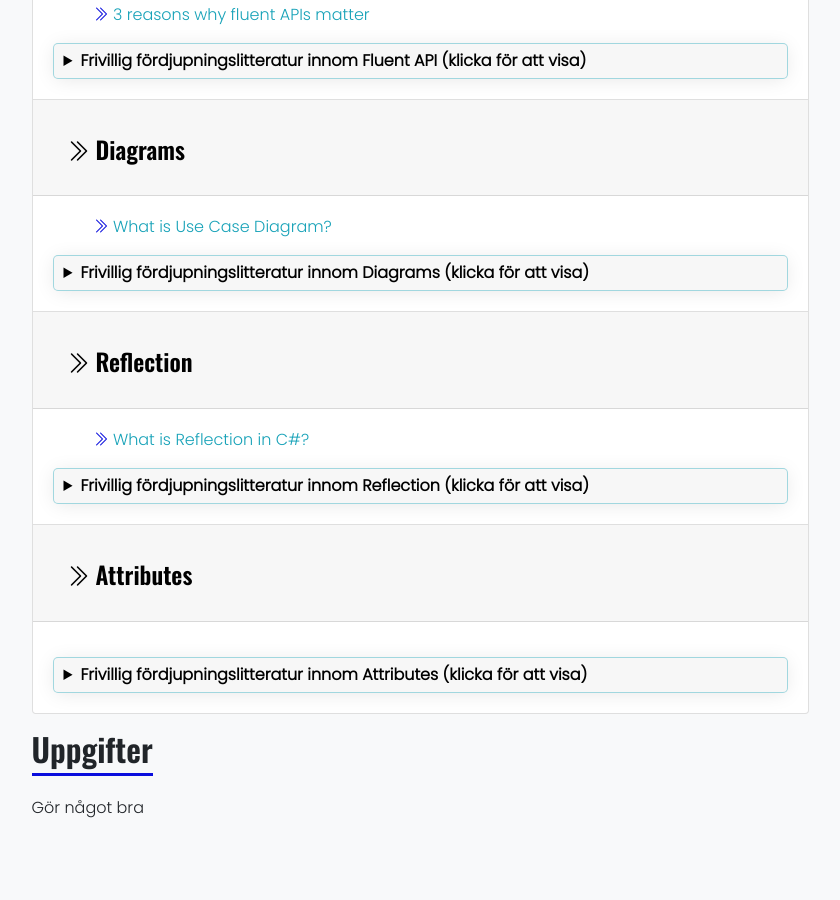
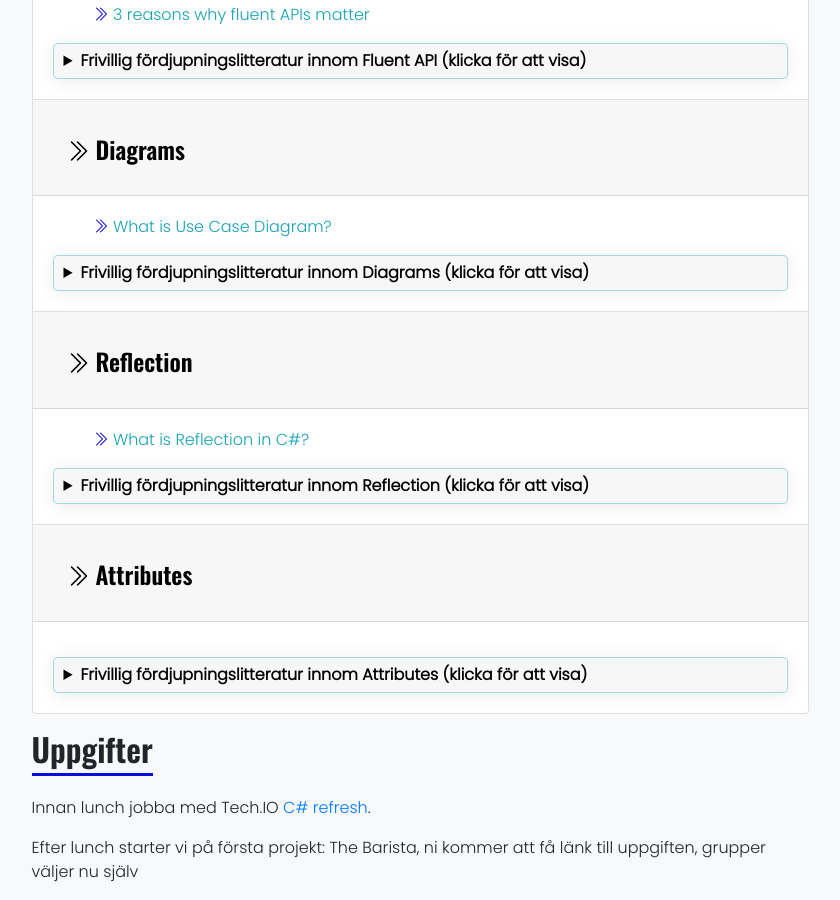
Before and after one commit to PGBSNH20/PGBSNH20-dataatkomst, a Jekyll site: the page built from lectures/introduction.md, in a window 1280 px wide and 900 px high, scrolled down 1973 px. Shown: the whole window, without its empty margins (220-1060 px from the left). Built offline with Jekyll 4.4.1, drawn with Linux system fonts in a browser that asks for light colours; nearby versions of some CDN libraries; before the commit the page ends 2809 px from its top, so only the background shows below that.

Commit message:
Updates uppgifter

```diff
--- a/lectures/introduction.md
+++ b/lectures/introduction.md
@@ -19,4 +19,6 @@ Denna lektion är en introduktion till kursen, samt dom första steg med projekt
 
 ## Uppgifter
 
-Gör något bra
+Innan lunch jobba med Tech.IO [C# refresh](https://tech.io/playgrounds/52999/c-refresh/welcome).
+
+Efter lunch starter vi på första projekt: The Barista, ni kommer att få länk till uppgiften, grupper väljer nu själv
```
